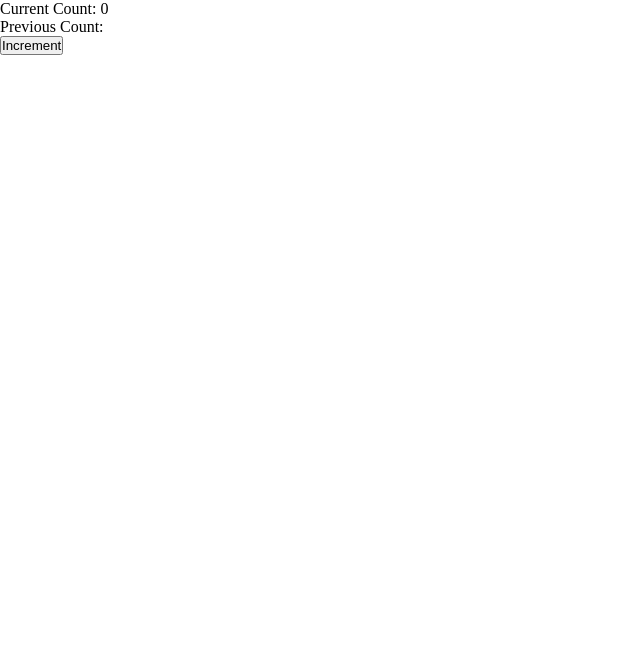
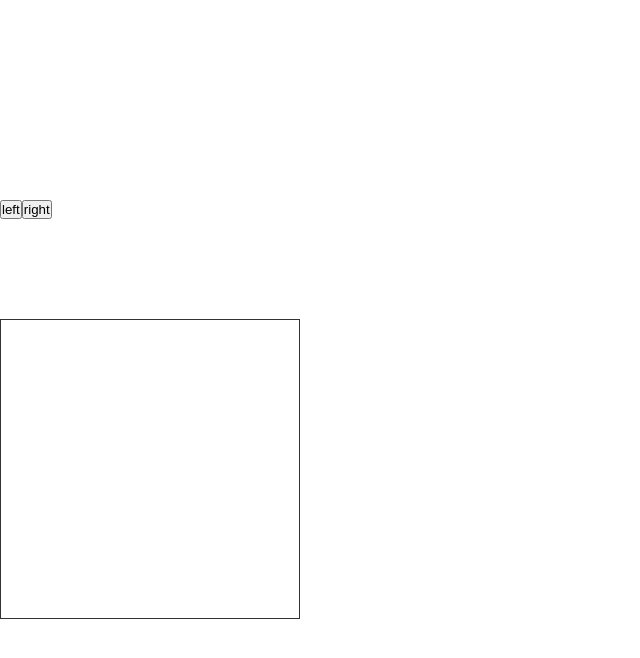
Before and after one commit to aajy/react, a React (Create React App) app: page / in a window 1280 px wide. Shown: the top 658 px of the page, without its empty margins (0-640 px from the left). Built offline with nearby package versions, Linux system fonts and the light colour scheme.

Commit message:
useRef으로  DOM참조객체에 담는 법, 모션작업시 수치값 변경

```diff
--- a/src/App.jsx
+++ b/src/App.jsx
@@ -1,22 +1,29 @@
-import { useEffect, useRef, useState } from 'react';
+import { useRef } from 'react';
 import './App.scss';
 export default function App() {
-	const [count, setCount] = useState(0);
-	const prevCountRef = useRef();
+	const box = useRef(null);
+	const count = useRef(0);
+	const boxStyle= {
+		border: '1px solid #333',
+		width:300,
+		height:300,
+		transition:'0.5s',
+		marginTop:100
+	}
+	const plus = () => {
+		count.current = count.current + 1;
+		box.current.style.transform = `rotate(${count.current*45}deg)`;
+	}
+	const minus = () => {
+		count.current = count.current - 1;
+		box.current.style.transform = `rotate(${count.current*45}deg)`;
+	}
+	return (
+		<div className="wrap">
+			<button onClick={()=>plus()}>left</button>
+			<button onClick={()=>minus()}>right</button>
 
-	useEffect(() => {
-		// 컴포넌트가 업데이트될 때마다 현재 상태를 prevCountRef에 저장
-		prevCountRef.current = count;
-	});
-
-	const handleIncrement = () => {
-		setCount(count + 1);
-	};
-	return (
-		<div>
-			<p>Current Count: {count}</p>
-			<p>Previous Count: {prevCountRef.current}</p>
-			<button onClick={handleIncrement}>Increment</button>
+			<article style={boxStyle} ref={box}></article>
 		</div>
 	);
 }
--- a/src/App.scss
+++ b/src/App.scss
@@ -1,11 +1,12 @@
 * {
 	margin: 0;
 	padding: 0;
+	box-sizing: border-box;
 }
 
-.box {
-	width: 300px;
-	height: 300px;
-	background: yellowgreen;
-	transition: 0.5s;
+.wrap {
+	width: 100%;
+	height: 100vh;
+	margin :200px auto;
+
 }
```
